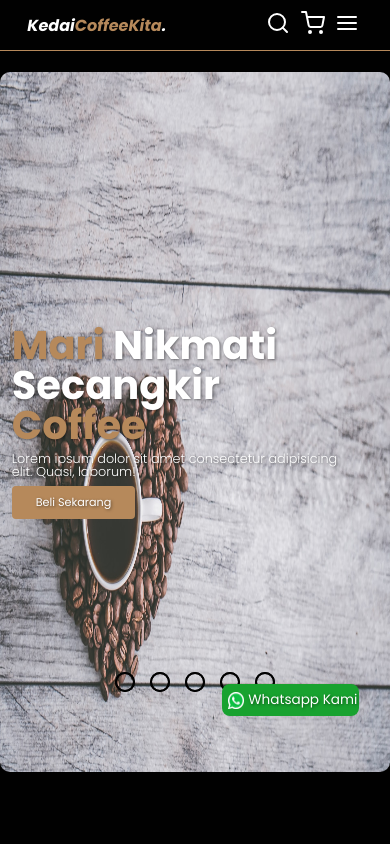
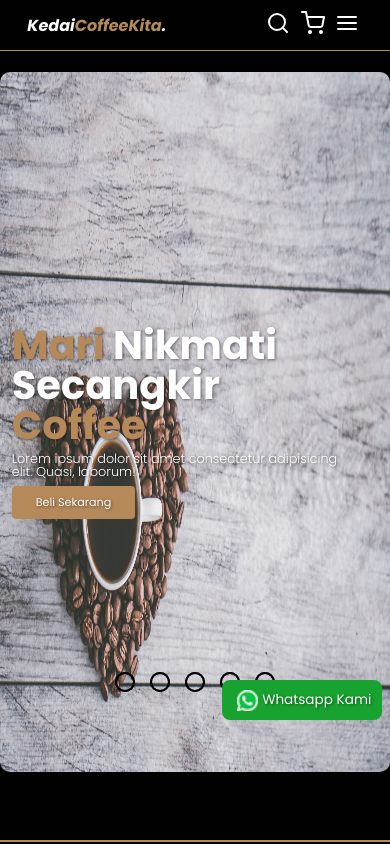
Before and after one commit to aburijaldev/kedaicoffee, a plain HTML site: page index.html in a window 390 px wide. Shown: the top 844 px of the page. Drawn offline with nearby package versions, Linux system fonts and the light colour scheme.

Commit message:
perbesar plugin wa

```diff
--- a/css/style.css
+++ b/css/style.css
@@ -209,14 +209,15 @@ body {
   display: block;
   content: "";
   width: 100vw;
-  height: 40px;
+  height: 65px;
   bottom: 0;
   margin-bottom: -65px;
+  border: 2px solid #b6895b;
   position: absolute;
   background: linear-gradient(
     0deg,
-    rgba(1, 1, 3, 1) 8%,
-    rgba(255, 255, 255, 0) 50%
+    rgba(1, 1, 3, 1) 20%,
+    rgba(255, 255, 255, 0) 100%
   );
 }
 .slider {
@@ -669,7 +670,8 @@ footer .credit a {
   }
   .navbar .widget {
     margin-left: 50%;
-    width: 35%;
+    width: 20rem;
+    height: 5rem;
   }
   .navbar .widget a {
     font-size: 1.7rem;
```
